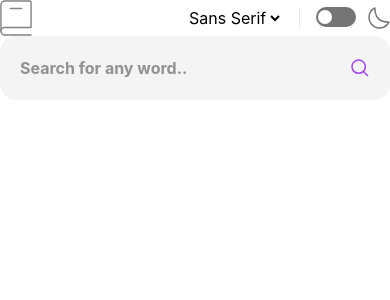
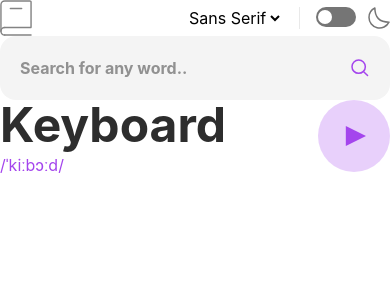
Before and after one commit to ZTanvir/fem-dictonary-app, a React (Vite) app: page / in a window 390 px wide. Shown: the top 300 px of the page. Built offline with nearby package versions, Linux system fonts and the light colour scheme.

Commit message:
add phonetics section

```diff
--- a/src/App.tsx
+++ b/src/App.tsx
@@ -1,6 +1,7 @@
 import "./App.css";
 import Header from "./components/Header";
 import SearchImg from "./assets/images/icon-search.svg";
+import playAudioImg from "./assets/images/icon-play.svg";
 
 function App() {
   return (
@@ -21,6 +22,25 @@ function App() {
           <img src={SearchImg} alt="search icon" />
         </button>
       </form>
+      <section id="result">
+        <section id="phonetics" className="flex items-center">
+          <div className="mr-auto">
+            <h1 className="text-light-black text-5xl font-bold">Keyboard</h1>
+            <span className="text-fantasia mt-1 inline-block">/ˈkiːbɔːd/</span>
+          </div>
+          <div className="">
+            <audio
+              className=""
+              src="https://api.dictionaryapi.dev/media/pronunciations/en/keyboard-us.mp3"
+            >
+              Your browser does not support the audio element.
+            </audio>
+            <button>
+              <img src={playAudioImg} className="h-18 w-18" alt="play audio" />
+            </button>
+          </div>
+        </section>
+      </section>
     </>
   );
 }
```
